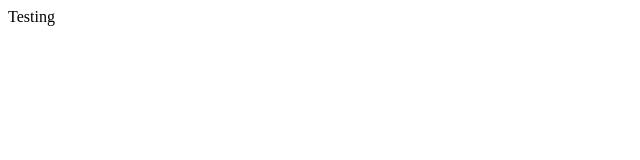
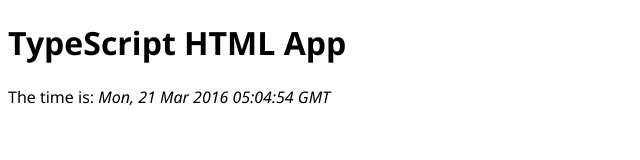
Before and after one commit to tirth/tirth.github.io, a plain HTML site: page index.html in a window 1280 px wide. Shown: the whole page, without its empty margins (0-640 px from the left). Drawn offline with Linux system fonts and the light colour scheme.

Commit message:
Replace with VS template

```diff
--- /dev/null
+++ b/app.css
@@ -0,0 +1,7 @@
+body {
+    font-family: 'Segoe UI', sans-serif;
+}
+
+span {
+    font-style: italic;
+}
--- /dev/null
+++ b/app.js
@@ -0,0 +1,24 @@
+var Greeter = (function () {
+    function Greeter(element) {
+        this.element = element;
+        this.element.innerHTML += "The time is: ";
+        this.span = document.createElement('span');
+        this.element.appendChild(this.span);
+        this.span.innerText = new Date().toUTCString();
+    }
+    Greeter.prototype.start = function () {
+        var _this = this;
+        this.timerToken = setInterval(function () { return _this.span.innerHTML = new Date().toUTCString(); }, 500);
+    };
+    Greeter.prototype.stop = function () {
+        clearTimeout(this.timerToken);
+    };
+    return Greeter;
+})();
+window.onload = function () {
+    var el = document.getElementById('content');
+    var greeter = new Greeter(el);
+    greeter.start();
+    console.log("hey");
+};
+//# sourceMappingURL=app.js.map
--- a/index.html
+++ b/index.html
@@ -1,10 +1,15 @@
 <!DOCTYPE html>
+
 <html lang="en">
 <head>
-    <meta charset="UTF-8">
-    <title>Response</title>
+    <meta charset="utf-8" />
+    <title>TypeScript HTML App</title>
+    <link rel="stylesheet" href="app.css" type="text/css" />
+    <script src="app.js"></script>
 </head>
 <body>
-Testing
+    <h1>TypeScript HTML App</h1>
+
+    <div id="content"></div>
 </body>
 </html>
```
Also changed, not shown: 2 other files.
